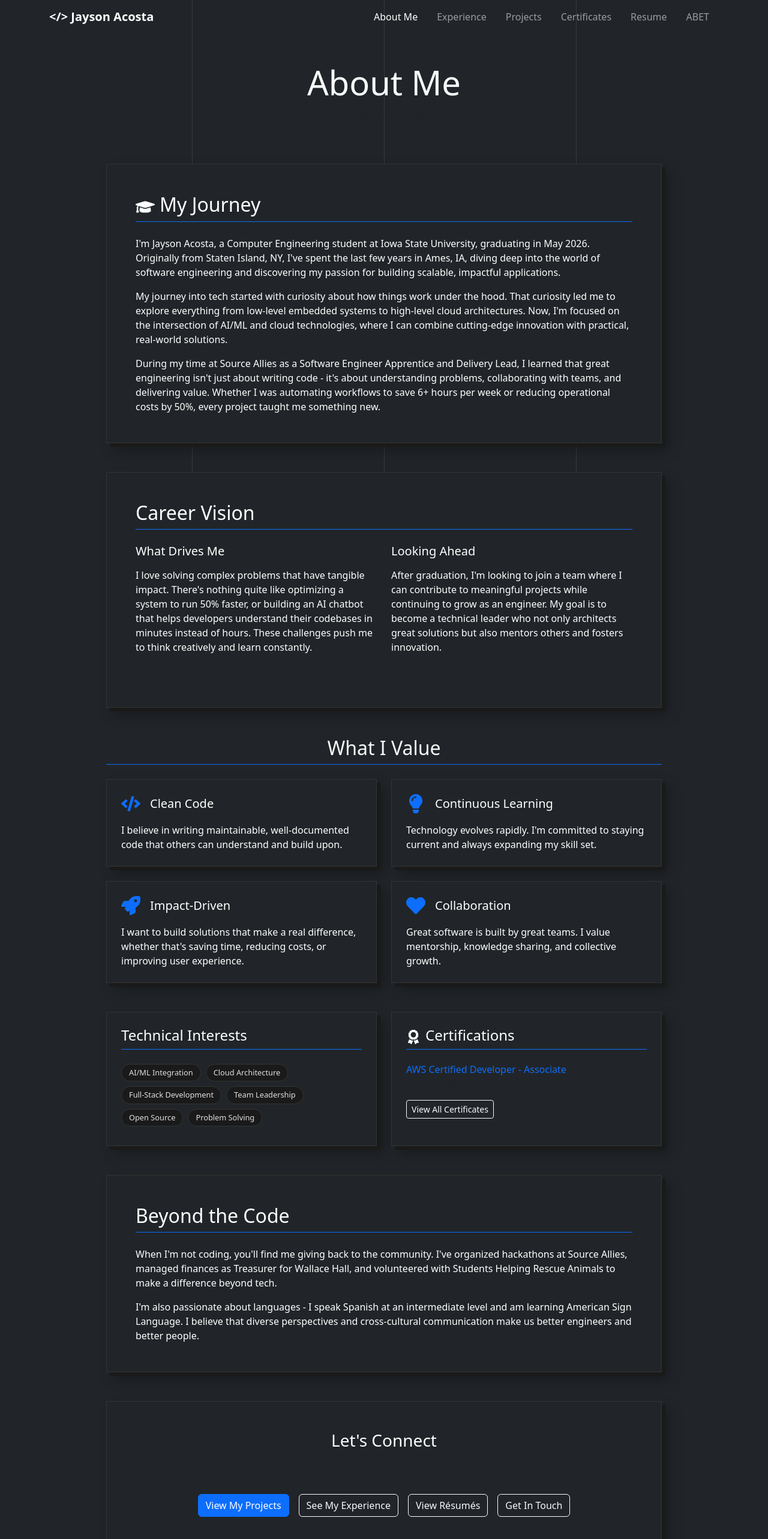
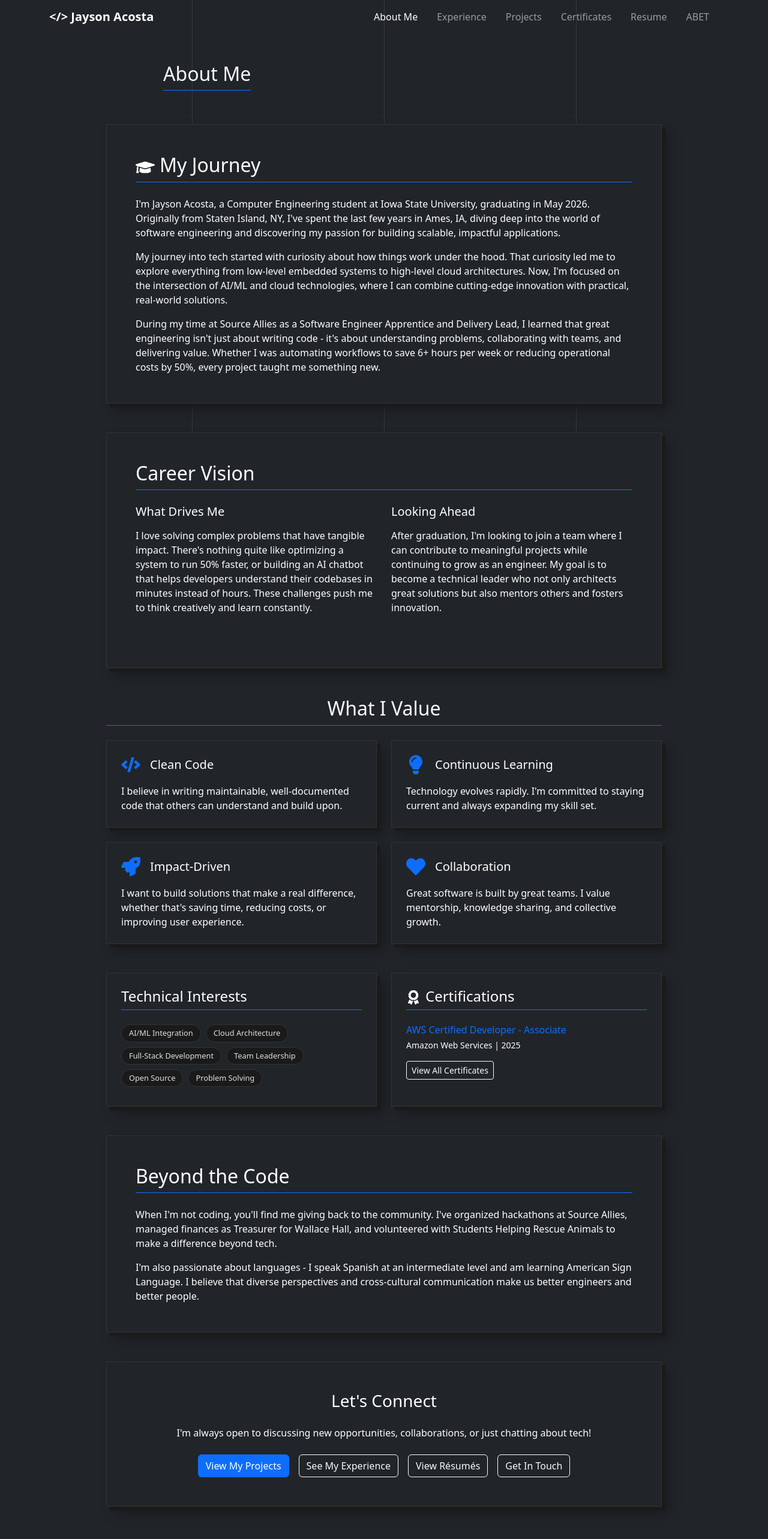
Before and after one commit to jacosta57/portfolio, a Next.js app: page /about in a window 1280 px wide. Shown: the top 2566 px of the page at 60% size. Built offline with nearby package versions, Linux system fonts and the light colour scheme.

Commit message:
fix hidden text and add new pages to not found

```diff
--- a/src/app/abet/page.tsx
+++ b/src/app/abet/page.tsx
@@ -46,7 +46,7 @@ export default function ABETPage() {
           <FaGraduationCap className="me-2" />
           ABET Requirements
         </h2>
-        <p className="text-muted mt-3">
+        <p className="mt-3">
           Academic reflections and ethics coursework as required by ABET
           accreditation standards.
         </p>
@@ -65,7 +65,7 @@ export default function ABETPage() {
                 </div>
 
                 <div className="mb-3">
-                  <small className="text-muted d-block mb-2">Key Topics:</small>
+                  <small className="d-block mb-2">Key Topics:</small>
                   <ul className="list-unstyled small">
                     {document.highlights.slice(0, 3).map((highlight, index) => (
                       <li key={index} className="mb-1">
--- a/src/app/about/page.tsx
+++ b/src/app/about/page.tsx
@@ -50,11 +50,10 @@ export default function AboutPage() {
   return (
     <div className="container mt-5">
       <div className="row mb-5">
-        <div className="col-lg-8 mx-auto text-center">
-          <h1 className="display-4">About Me</h1>
-          <p className="lead text-muted">
-            Computer Engineer | Full-Stack Developer | Cloud Enthusiast
-          </p>
+        <div className="col-lg-8 mx-auto ">
+          <h2 className="border-bottom border-primary pb-2 d-inline-block">
+            About Me
+          </h2>
         </div>
       </div>
 
@@ -176,9 +175,7 @@ export default function AboutPage() {
                   <h6 className="text-primary mb-1">
                     AWS Certified Developer - Associate
                   </h6>
-                  <p className="text-muted small mb-0">
-                    Amazon Web Services | 2025
-                  </p>
+                  <p className="small mb-0">Amazon Web Services | 2025</p>
                 </div>
                 <Link
                   href="/certificates"
@@ -219,7 +216,7 @@ export default function AboutPage() {
         <div className="col-lg-10 mx-auto text-center">
           <div className="modern-card bg-dark text-white p-5">
             <h3 className="mb-4">Let&apos;s Connect</h3>
-            <p className="text-muted mb-4">
+            <p className="mb-4">
               I&apos;m always open to discussing new opportunities,
               collaborations, or just chatting about tech!
             </p>
```
Also changed, not shown: src/app/not-found.tsx (+23 -4 lines).
